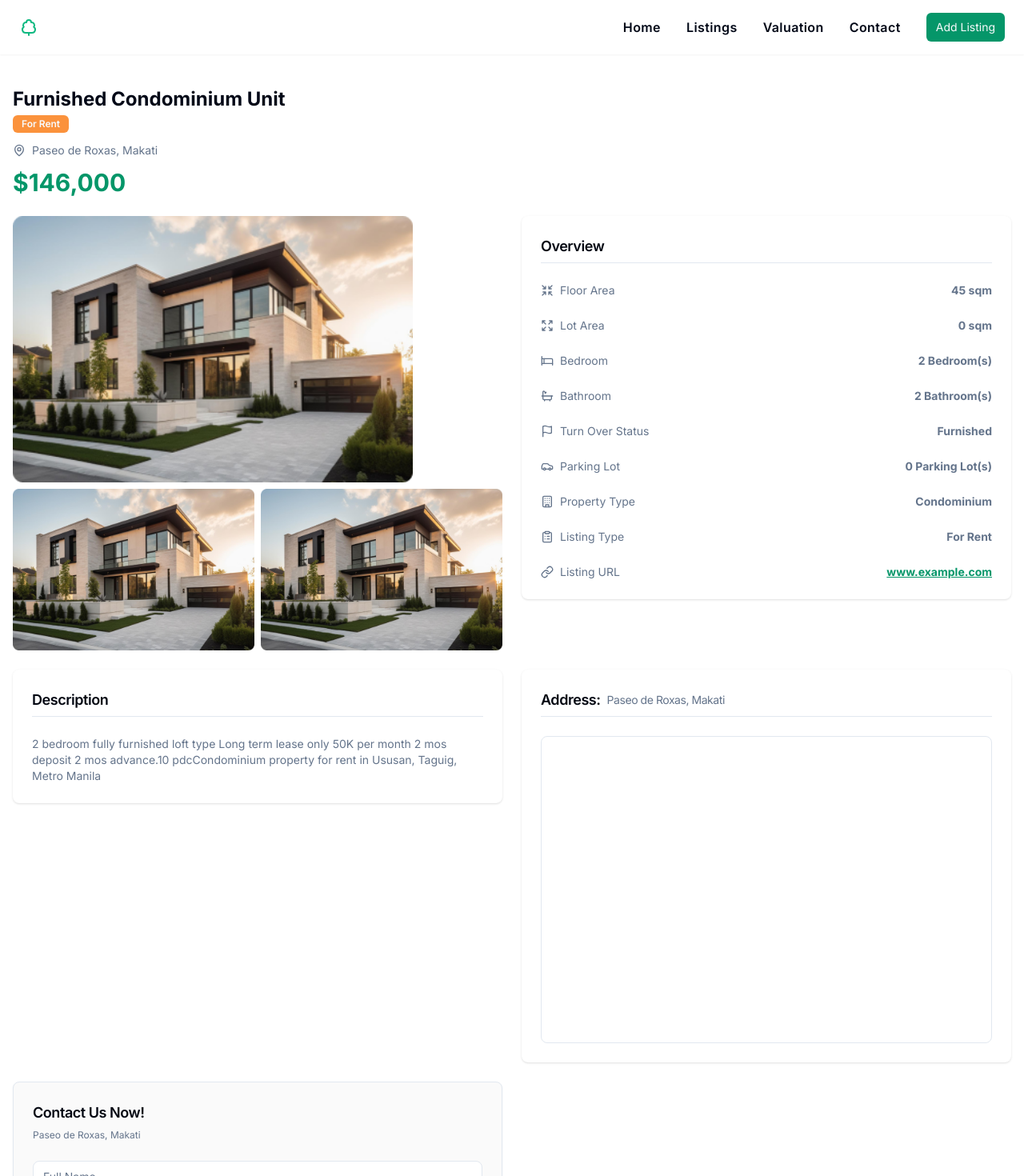
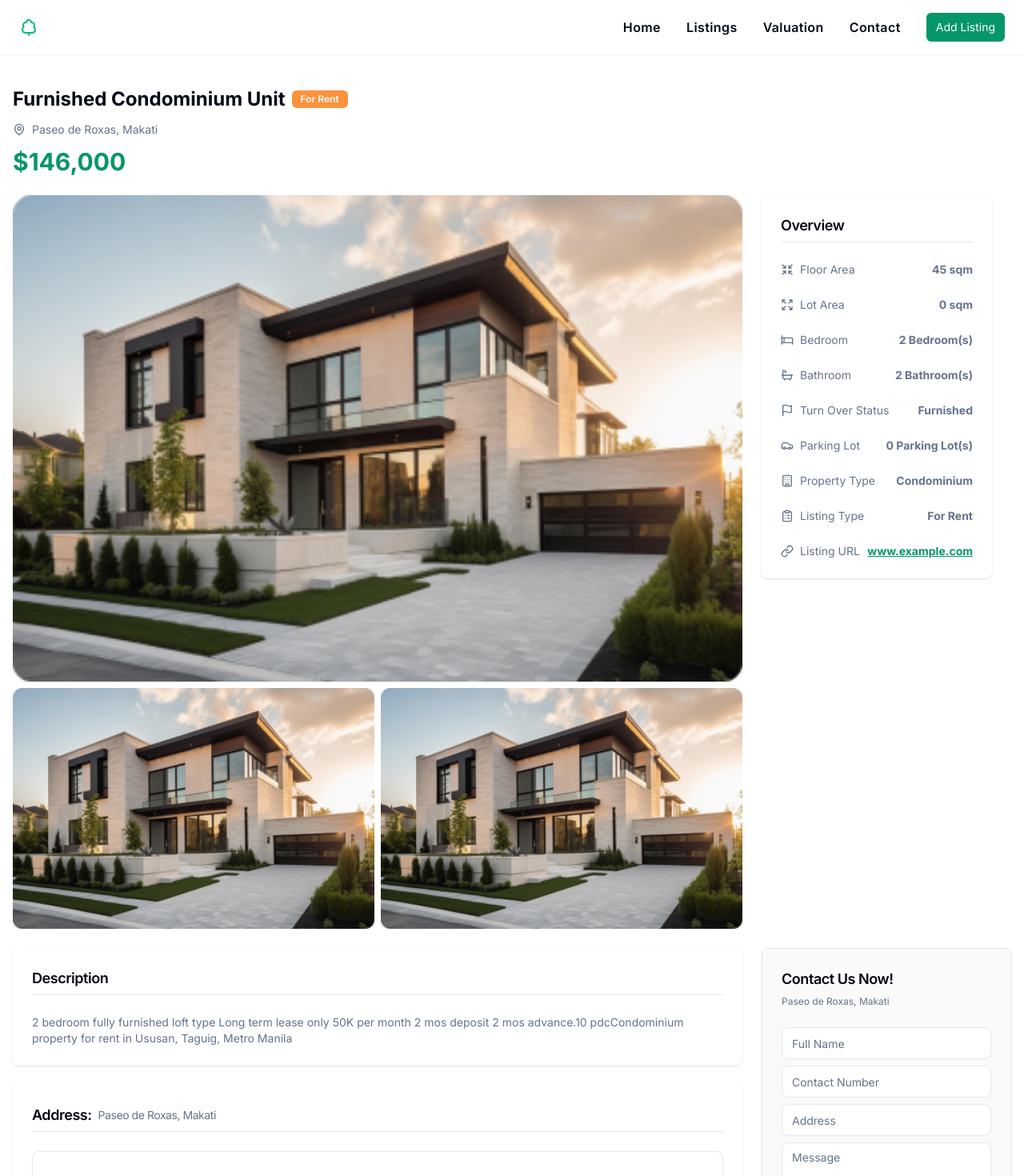
Before and after one commit to mytreehouse-ai/cygnus-a, a Next.js app: page /listings/1 in a window 1280 px wide. Shown: the top 1470 px of the page at 80% size. Built offline with nearby package versions, Linux system fonts and the light colour scheme.

Commit message:
desktop view for details

```diff
--- a/components/listings/details/page.tsx
+++ b/components/listings/details/page.tsx
@@ -38,10 +38,14 @@ const propertyDetails = {
 const PropertyDetails = () => {
   return (
     <>
-      <main className="grid-rows-auto grid-cols-auto grid min-h-screen gap-6 px-4 pb-4 pt-10 md:grid-cols-2">
-        <section className="space-y-1 md:col-span-2">
-          <h3 className="text-2xl font-bold">Furnished Condominium Unit</h3>
-          <Badge className={cn(" rounded-md bg-orange-400")}>For Rent</Badge>
+      {/* <main > */}
+      <main className=" grid-cols-auto grid-rows grid min-h-screen grid-flow-row  gap-6 px-4 pb-4 pt-10 md:grid-cols-4 ">
+        <section className="space-y-1 md:col-span-3 ">
+          <div className="md:flex md:items-center md:gap-x-2">
+            <h3 className="text-2xl font-bold">Furnished Condominium Unit</h3>
+            <Badge className={cn(" rounded-md bg-orange-400 ")}>For Rent</Badge>
+          </div>
+
           <p className="flex items-center gap-x-2 py-2 text-sm text-slate-500">
             <MapPin className="h-4 w-4 text-slate-500" />
             <span> Paseo de Roxas, Makati</span>
@@ -49,32 +53,33 @@ const PropertyDetails = () => {
           <h3 className="text-3xl font-bold text-emerald-600">$146,000</h3>
         </section>
 
-        <section className="grid-rows-auto grid grid-cols-2 gap-2 ">
-          <div className="relative col-span-2 h-auto w-full max-w-[500px]">
+        {/* className="grid grid-cols-2 gap-2" */}
+        <section className="grid grid-cols-2 gap-2 md:col-span-2 lg:col-span-3">
+          <div className="relative col-span-2 w-full">
             <Image
               src="/dummy-img.png"
               alt="homepage header image"
               layout="responsive"
               width={500}
               height={500}
-              className="object-cover"
+              className="object-contain"
             />
           </div>
-          <div className="relative h-auto w-full max-w-[500px]">
+          <div className="relative w-full">
             <Image
               src="/dummy-img.png"
               alt="homepage header image"
-              layout="responsive"
+              // layout="responsive"
               width={500}
               height={500}
               className="object-cover"
             />
           </div>
-          <div className="relative h-auto w-full max-w-[500px]">
+          <div className="relative w-full">
             <Image
               src="/dummy-img.png"
               alt="homepage header image"
-              layout="responsive"
+              // layout="responsive"
               width={500}
               height={500}
               className="object-cover"
@@ -82,7 +87,7 @@ const PropertyDetails = () => {
           </div>
         </section>
 
-        <section>
+        <section className="md:col-span-2 lg:col-span-1">
           <Card className="border-none shadow">
             <CardHeader>
               <CardTitle className="text-lg text-gray-950">Overview</CardTitle>
@@ -122,8 +127,8 @@ const PropertyDetails = () => {
                   </dd>
                 </div>
 
-                <div className="flex justify-between text-sm text-slate-500">
-                  <dt className="inline-flex items-center gap-x-2">
+                <div className="flex items-center justify-between text-sm text-slate-500">
+                  <dt className="inline-flex items-center gap-x-2 ">
                     <Flag className="h-4 w-4" /> <span>Turn Over Status</span>
                   </dt>
                   <dd className="font-bold">
@@ -168,8 +173,8 @@ const PropertyDetails = () => {
           </Card>
         </section>
 
-        <section>
-          <Card className="border-none shadow">
+        <section id="desc" className="md:col-span-2 lg:col-span-3">
+          <Card className="border-none shadow ">
             <CardHeader>
               <CardTitle className="text-lg text-gray-950">
                 Description
@@ -186,7 +191,8 @@ const PropertyDetails = () => {
           </Card>
         </section>
 
-        <section>
+        {/* md:row-start-4 */}
+        <section className="md:col-span-2 md:row-start-4 lg:col-span-3">
           <Card className="border-none shadow">
             <CardHeader>
               <CardTitle className="inline-flex items-center gap-x-2 text-lg text-gray-950">
@@ -219,8 +225,8 @@ const ContactUs = () => {
   };
 
   return (
-    <section>
-      <Card className="border bg-neutral-50 shadow-sm">
+    <section className="md:col-span-2 lg:col-start-4 lg:row-span-2">
+      <Card className="border bg-neutral-50 shadow-sm ">
         <CardHeader>
           <CardTitle className="inline-flex items-center gap-x-2 text-lg text-gray-950">
             Contact Us Now!
```
Also changed, not shown: app/listings/[slug]/page.tsx (+0 -7 lines).
